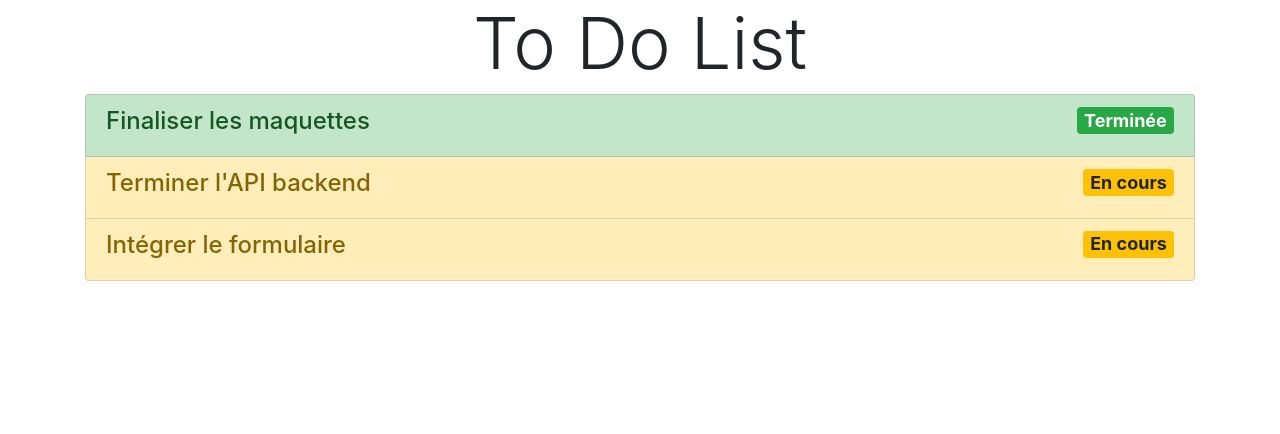
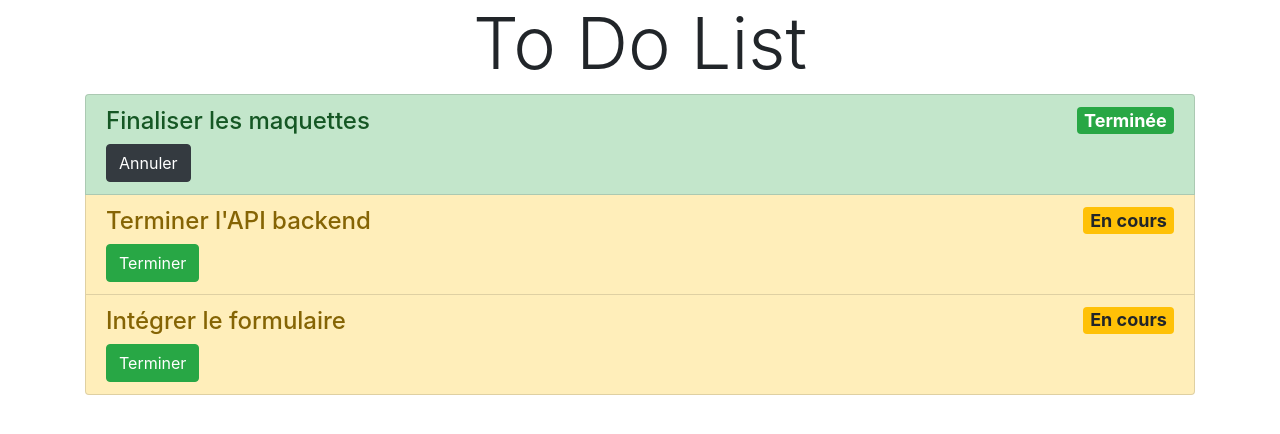
Before and after one commit to DavidLegrand/react-todolist, a React (Create React App) app in the folder todolist/: page / in a window 1280 px wide. Shown: the top 434 px of the page. Built offline with nearby package versions, Linux system fonts and the light colour scheme.

Commit message:
Added the buttons

```diff
--- a/todolist/src/components/Task.js
+++ b/todolist/src/components/Task.js
@@ -1,17 +1,24 @@
 import React from 'react'
 import PropTypes from 'prop-types'
-import { Badge, ListGroupItem } from 'react-bootstrap'
+import { Badge, ListGroupItem, Button } from 'react-bootstrap'
 import TaskModel from '../models/task'
 
 const Task = ({ task, cancel, complete }) => {
+
   const getCompleted = () => task.completed ? "Terminée" : "En cours"
   const getColor = () => task.completed ? "success" : "warning"
+  const getButtonColor = () => task.completed ? "dark" : "success"
+
   return (
     <ListGroupItem variant={getColor()}>
       <h2 className="h4">
         {task.title}
         <Badge className="float-right" variant={getColor()}>{getCompleted()}</Badge>
       </h2>
+      {task.completed ?
+        <Button onClick={() => cancel()} variant={getButtonColor()}>Annuler</Button> :
+        <Button onClick={() => complete()} variant={getButtonColor()}>Terminer</Button>
+      }
     </ListGroupItem>
   )
 }
```
